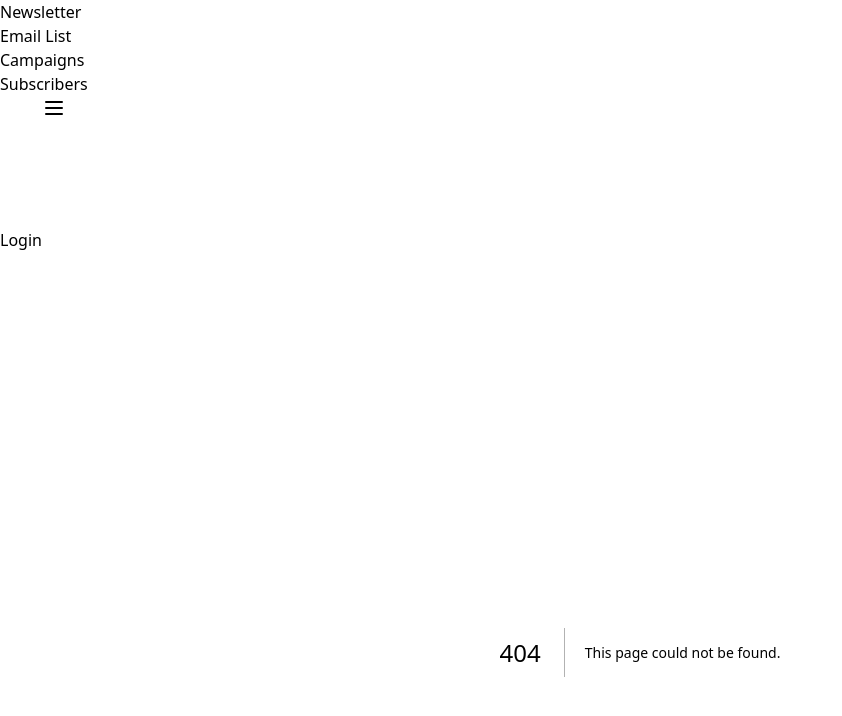
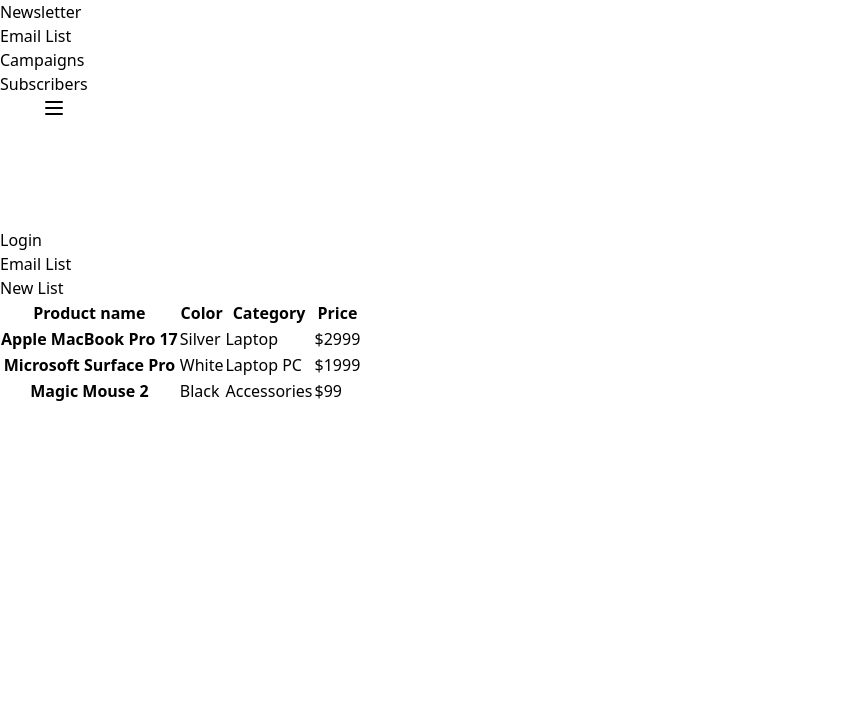
Before and after one commit to bitfumes/in-depth-laravel-2023-module-3-react, a Next.js app: page /email-list in a window 1280 px wide. Before the commit this address had no page. Shown: the top 716 px of the page, without its empty margins (0-842 px from the left). Built offline with nearby package versions, Linux system fonts and the light colour scheme; what @material-tailwind/react would draw is missing.

Commit message:
[main] 58 - React Nextjs email list design

```diff
--- a/src/components/layouts/header.js
+++ b/src/components/layouts/header.js
@@ -59,9 +59,9 @@ export default function Header() {
         color="blue-gray"
         className="p-1 font-normal"
       >
-        <a href="#" className="flex items-center">
+        <Link href="/email-list" className="flex items-center">
           Email List
-        </a>
+        </Link>
       </Typography>
       <Typography
         as="li"
@@ -69,9 +69,9 @@ export default function Header() {
         color="blue-gray"
         className="p-1 font-normal"
       >
-        <a href="#" className="flex items-center">
+        <Link href="/campaigns" className="flex items-center">
           Campaigns
-        </a>
+        </Link>
       </Typography>
       <Typography
         as="li"
@@ -79,9 +79,9 @@ export default function Header() {
         color="blue-gray"
         className="p-1 font-normal"
       >
-        <a href="#" className="flex items-center">
+        <Link href="/subscribers" className="flex items-center">
           Subscribers
-        </a>
+        </Link>
       </Typography>
     </ul>
   );
--- a/src/components/layouts/layout.js
+++ b/src/components/layouts/layout.js
@@ -2,9 +2,11 @@ import Header from "./header";
 
 export default function Layout({ children }) {
   return (
-    <div>
-      <Header />
-      {children}
+    <div className="flex">
+      <div className="container m-auto">
+        <Header />
+        <div className="my-10">{children}</div>
+      </div>
     </div>
   );
 }
--- /dev/null
+++ b/src/pages/email-list/create.js
@@ -0,0 +1,3 @@
+export default function Create() {
+  return <div>create</div>;
+}
--- /dev/null
+++ b/src/pages/email-list/index.js
@@ -0,0 +1,76 @@
+import { Button, Typography } from "@material-tailwind/react";
+import Link from "next/link";
+
+export default function Emailist() {
+  return (
+    <div>
+      <div className="flex justify-between">
+        <Typography variant="h5" className="mb-10">
+          Email List
+        </Typography>
+
+        <Link
+          href="/email-list/create"
+          className="flex flex-col justify-center"
+        >
+          <Button variant="outlined">New List</Button>
+        </Link>
+      </div>
+      <div className="relative overflow-x-auto">
+        <table className="w-full text-sm text-left text-gray-500 dark:text-gray-400">
+          <thead className="text-xs text-gray-700 uppercase bg-gray-50 dark:bg-gray-700 dark:text-gray-400">
+            <tr>
+              <th scope="col" className="px-6 py-3">
+                Product name
+              </th>
+              <th scope="col" className="px-6 py-3">
+                Color
+              </th>
+              <th scope="col" className="px-6 py-3">
+                Category
+              </th>
+              <th scope="col" className="px-6 py-3">
+                Price
+              </th>
+            </tr>
+          </thead>
+          <tbody>
+            <tr className="bg-white border-b dark:bg-gray-800 dark:border-gray-700">
+              <th
+                scope="row"
+                className="px-6 py-4 font-medium text-gray-900 whitespace-nowrap dark:text-white"
+              >
+                Apple MacBook Pro 17
+              </th>
+              <td className="px-6 py-4">Silver</td>
+              <td className="px-6 py-4">Laptop</td>
+              <td className="px-6 py-4">$2999</td>
+            </tr>
+            <tr className="bg-white border-b dark:bg-gray-800 dark:border-gray-700">
+              <th
+                scope="row"
+                className="px-6 py-4 font-medium text-gray-900 whitespace-nowrap dark:text-white"
+              >
+                Microsoft Surface Pro
+              </th>
+              <td className="px-6 py-4">White</td>
+              <td className="px-6 py-4">Laptop PC</td>
+              <td className="px-6 py-4">$1999</td>
+            </tr>
+            <tr className="bg-white dark:bg-gray-800">
+              <th
+                scope="row"
+                className="px-6 py-4 font-medium text-gray-900 whitespace-nowrap dark:text-white"
+              >
+                Magic Mouse 2
+              </th>
+              <td className="px-6 py-4">Black</td>
+              <td className="px-6 py-4">Accessories</td>
+              <td className="px-6 py-4">$99</td>
+            </tr>
+          </tbody>
+        </table>
+      </div>
+    </div>
+  );
+}
```
